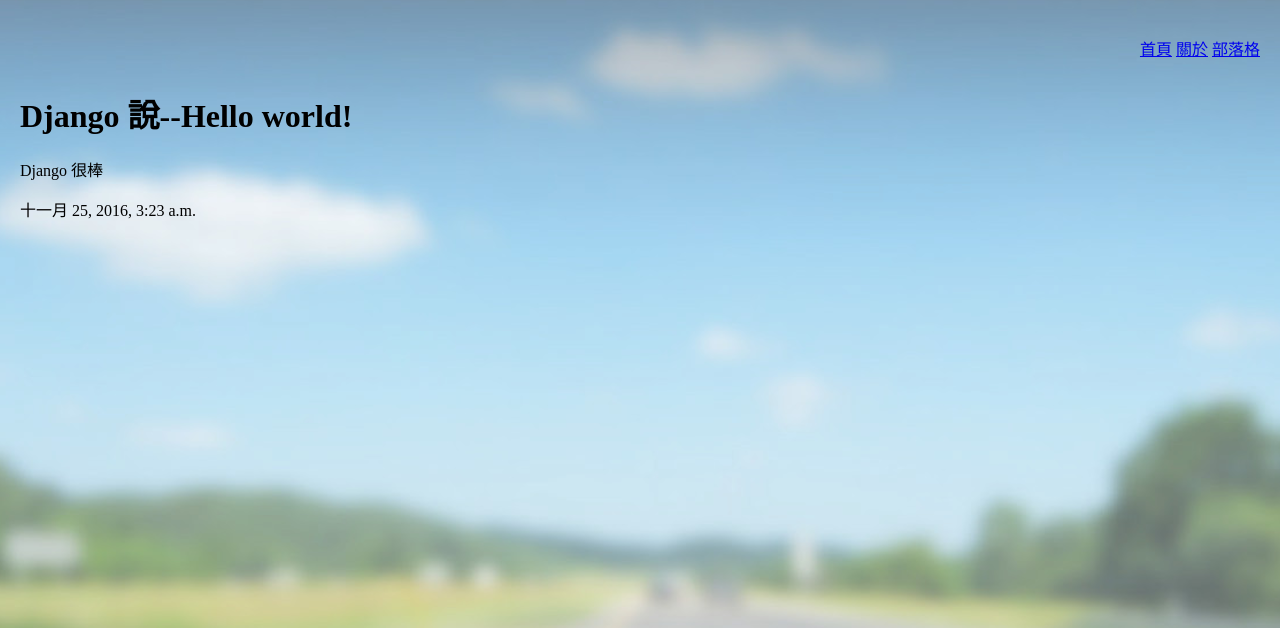
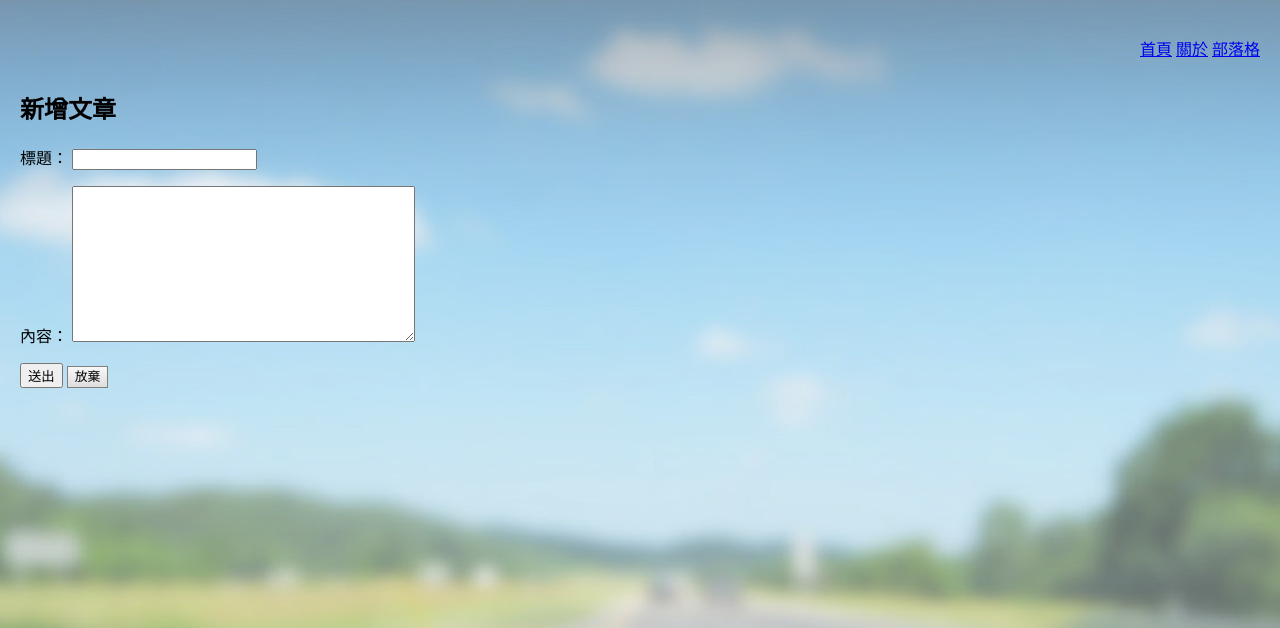
Before and after one commit to super12567/blog, a Django app: page /article/articleCreate/ in a window 1280 px wide. Shown: the top 628 px of the page. Run offline with Django 3.2, Linux system fonts and the light colour scheme.

Commit message:
ch9 not end

```diff
--- /dev/null
+++ b/blog/article/forms.py
@@ -0,0 +1,9 @@
+from django import forms
+from article.models import Article
+
+class ArticleForm(forms.ModelForm):
+	title = forms.CharField(label='標題', max_length=128)
+	content = forms.CharField(label='內容', widget=forms.Textarea)
+	class Meta:
+		model = Article
+		fields = ['title', 'content']
--- a/blog/article/templates/article/article.html
+++ b/blog/article/templates/article/article.html
@@ -10,6 +10,8 @@
 <body>
 {% include 'main/menu.html' %}
 <h1>歡迎來到我部落格</h1>
+<a class="btn" href="{% url 'article:articleCreate' %}">新增文章</a>
+<br>
 <br>
 {% for items in itemsList %}
   {% for item in items %}
--- /dev/null
+++ b/blog/article/templates/article/articleCreate.html
@@ -0,0 +1,19 @@
+<!doctype html>
+{% load staticfiles %}
+<html>
+<head>
+<title>部落格</title>
+<meta charset="utf-8">
+<link rel="stylesheet" href="{% static 'main/css/main.css' %}">
+</head>
+<body>
+{% include 'main/menu.html' %}
+<h2>新增文章</h2>
+<form method="post" action="{% url 'article:articleCreate' %}">
+{% csrf_token %}
+{{ articleForm.as_p }}
+<input type="submit" value="送出">
+<a class="btn" href="{% url 'article:article' %}">放棄</a>
+</form>
+</body>
+</html>
--- a/blog/article/urls.py
+++ b/blog/article/urls.py
@@ -4,4 +4,5 @@ from article import views
 
 urlpatterns = [
     url(r'^$', views.article, name='article'),
+    url(r'^articleCreate/$', views.articleCreate, name='articleCreate'),
 ]
--- a/blog/article/views.py
+++ b/blog/article/views.py
@@ -1,6 +1,8 @@
-from django.shortcuts import render
+from django.shortcuts import render, redirect
+from django.contrib import messages
 
 from article.models import Article, Comment
+from article.forms import ArticleForm
 
 def article(request):
     '''
@@ -15,3 +17,15 @@ def article(request):
         itemsList.append(items)
     context = {'itemsList':itemsList}
     return render(request, 'article/article.html',context)
+
+
+def articleCreate(request):
+    '''
+    Create a new article instance
+    1 If method is GET, render an empty form
+    2 . If method is POST, perform form validation. Display error messages if the form is invalid
+    3. Save the form to the model and redirect to the article page
+    '''
+    template = 'article/articleCreate.html'
+    if request.method == 'GET':
+        return render(request, template, {'articleForm':ArticleForm()})
--- a/blog/main/static/main/css/main.css
+++ b/blog/main/static/main/css/main.css
@@ -17,3 +17,13 @@ ul#menu {
 ul#menu li {
     display: inline-block;
 }
+
+/* Button */
+.btn {
+ color: black;
+ font-size: 0.8em;
+ padding: 3px 7px;
+ text-decoration: none;
+ border: thin solid gray;
+ background: linear-gradient(#f7f7f7, #dedede);
+}
```
Also changed, not shown: blog/article/models.py (line endings or trailing spaces).
